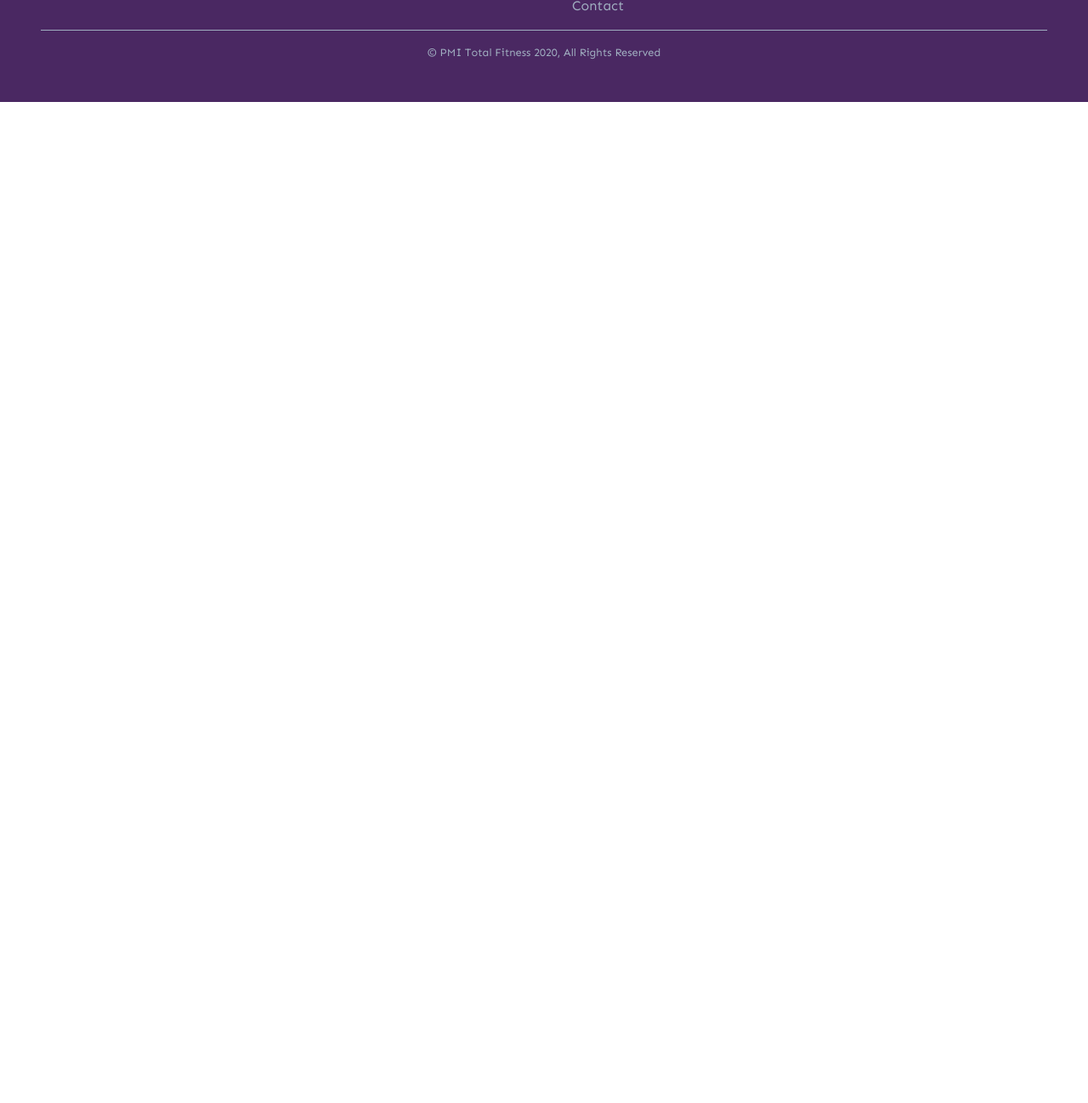
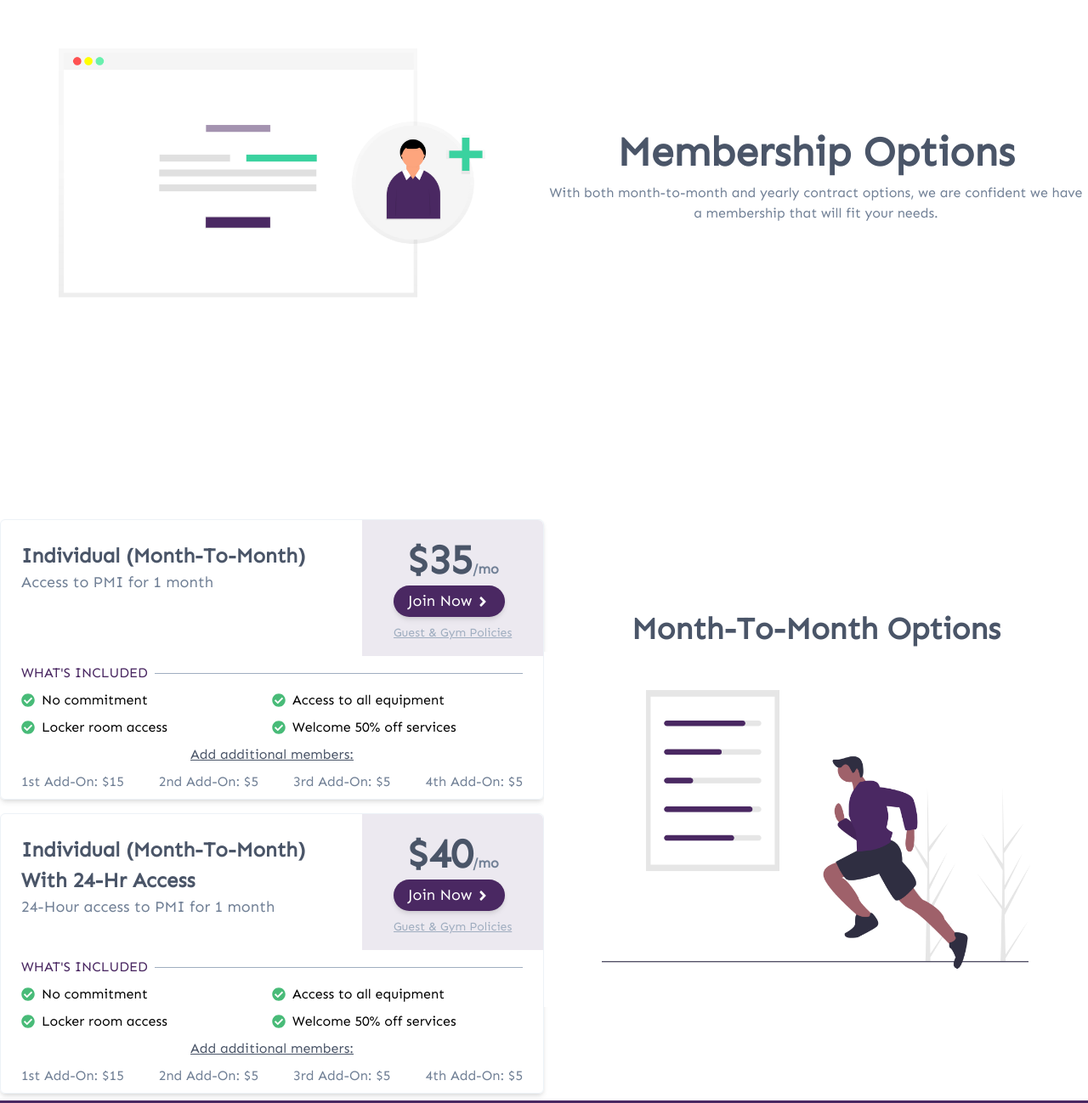
Before and after one commit to dchoinie/pmi-final, a Gatsby site: page /membership in a window 1280 px wide. Shown: the part 307-1605 px from the top of the page at 85% size. Before the commit the page ends 800 px from the top, so only its background shows below. Built offline with nearby package versions, Linux system fonts and the light colour scheme; Gatsby itself is replaced by a stand-in of ours.

Commit message:
Membership page work
Still finalizing design of membership page.

```diff
--- a/gatsby-config.js
+++ b/gatsby-config.js
@@ -23,6 +23,7 @@ module.exports = {
         path: `${__dirname}/src/images`,
       },
     },
+    `gatsby-plugin-favicon`,
     `gatsby-transformer-sharp`,
     `gatsby-plugin-sharp`,
     `gatsby-plugin-postcss`,
@@ -49,7 +50,7 @@ module.exports = {
         background_color: `#663399`,
         theme_color: `#663399`,
         display: `minimal-ui`,
-        // icon: `src/images/gatsby-icon.png`, // This path is relative to the root of the site.
+        icon: `src/favicon.png`,
       },
     },
     // this (optional) plugin enables Progressive Web App + Offline functionality
--- a/src/components/hero2.js
+++ b/src/components/hero2.js
@@ -32,7 +32,7 @@ const Hero2 = () => {
     }
   `)
   return (
-    <div className="flex h-screen relative">
+    <div className="flex h-screen relative hero-margin">
       <div
         className="hidden absolute lg:block"
         style={{
--- /dev/null
+++ b/src/components/joinButtons/contract.js
@@ -0,0 +1,7 @@
+import React from "react"
+
+const ContractBtn = () => {
+  return <div></div>
+}
+
+export default ContractBtn
--- /dev/null
+++ b/src/components/joinButtons/contract24.js
@@ -0,0 +1,7 @@
+import React from "react"
+
+const Contract24Btn = () => {
+  return <div></div>
+}
+
+export default Contract24Btn
--- /dev/null
+++ b/src/components/joinButtons/noContract.js
@@ -0,0 +1,20 @@
+import React from "react"
+import { FaAngleRight } from "react-icons/fa"
+
+const NoContractBtn = () => {
+  return (
+    <button
+      className="snipcart-add-item flex bg-primary text-white text-base whitespace-no-wrap lg:text-lg px-4 py-1 rounded-full shadow-md mr-2 border border-transparent focus:outline-none hover:bg-primary-light transition duration-150 ease-in-out"
+      data-item-id="m2m-base"
+      data-item-price="35.00"
+      data-item-url="/membership"
+      data-item-description="No long term commitment. Pay for 1 month of access to PMI, valid from the date of purchase"
+      data-item-name="Month-To-Month"
+      data-item-max-quantity="5"
+    >
+      Join Now <FaAngleRight className="self-center ml-1" />
+    </button>
+  )
+}
+
+export default NoContractBtn
--- /dev/null
+++ b/src/components/joinButtons/noContract24.js
@@ -0,0 +1,20 @@
+import React from "react"
+import { FaAngleRight } from "react-icons/fa"
+
+const NoContract24Btn = () => {
+  return (
+    <button
+      className="snipcart-add-item flex bg-primary text-white text-base whitespace-no-wrap lg:text-lg px-4 py-1 rounded-full shadow-md mr-2 border border-transparent focus:outline-none hover:bg-primary-light transition duration-150 ease-in-out"
+      data-item-id="m2m-base-24"
+      data-item-price="40.00"
+      data-item-url="/membership"
+      data-item-description="No long term commitment. Pay for 1 month of access to PMI, valid from the date of purchase. 24-hour access card included."
+      data-item-name="Month-To-Month (24 Hour Access)"
+      data-item-max-quantity="5"
+    >
+      Join Now <FaAngleRight className="self-center ml-1" />
+    </button>
+  )
+}
+
+export default NoContract24Btn
--- /dev/null
+++ b/src/components/joinButtons/special.js
@@ -0,0 +1,7 @@
+import React from "react"
+
+const SpecialBtn = () => {
+  return <div></div>
+}
+
+export default SpecialBtn
--- /dev/null
+++ b/src/components/joinButtons/special24.js
@@ -0,0 +1,7 @@
+import React from "react"
+
+const Special24Btn = () => {
+  return <div></div>
+}
+
+export default Special24Btn
--- /dev/null
+++ b/src/components/m2mMembership.js
@@ -0,0 +1,21 @@
+import React from "react"
+
+const M2MMebership = () => {
+  return (
+    <div>
+      <button
+        className="snipcart-add-item flex bg-primary text-white text-base whitespace-no-wrap lg:text-2xl px-4 py-1 rounded-full shadow mr-2 border border-transparent focus:outline-none hover:bg-primary-light transition duration-150 ease-in-out"
+        data-item-id="m2m-base"
+        data-item-price="35.00"
+        data-item-url="/membership"
+        data-item-description="No long term commitment. Pay for 1 month of access to PMI, valid from the day of purchase"
+        data-item-name="Month-To-Month"
+        data-item-max-quantity="5"
+      >
+        Month-To-Month
+      </button>
+    </div>
+  )
+}
+
+export default M2MMebership
--- a/src/components/membershipCard2.js
+++ b/src/components/membershipCard2.js
@@ -23,7 +23,7 @@ export default class membershipCard2 extends Component {
           <div className="flex flex-col items-center justify-between h-full">
             <div className="">
               <p className="text-center text-gray-500">Starting At:</p>
-              <p className="text-center text-5xl font-bold text-gray-700">
+              <p className="flex justify-center text-center text-5xl font-bold text-gray-700">
                 ${this.props.price}{" "}
                 <span className="text-lg self-center text-gray-600">/Mo</span>
               </p>
--- /dev/null
+++ b/src/components/pricingCard.js
@@ -0,0 +1,85 @@
+import React, { Component } from "react"
+import PropTypes from "prop-types"
+import { FaCheckCircle, FaAngleRight } from "react-icons/fa"
+import { Link } from "gatsby"
+
+export default class PricingCard extends Component {
+  static propTypes = {
+    title: PropTypes.string.isRequired,
+    desc: PropTypes.string.isRequired,
+    feat1: PropTypes.string.isRequired,
+    feat2: PropTypes.string.isRequired,
+    feat3: PropTypes.string.isRequired,
+    feat4: PropTypes.string.isRequired,
+    price: PropTypes.number.isRequired,
+    button: PropTypes.element.isRequired,
+  }
+
+  render() {
+    return (
+      <div className="shadow-md rounded-md my-2 border border-gray-200">
+        <div className="flex flex-col h-40">
+          <div className="flex h-full">
+            <div className="flex flex-col w-2/3 p-6">
+              <h2 className="text-2xl font-bold text-gray-700">
+                {this.props.title}
+              </h2>
+              <p className="text-lg text-gray-600">{this.props.desc}</p>
+            </div>
+            <div className="flex flex-col w-1/3 items-center justify-center bg-background rounded-tr-md">
+              <h2 className="text-5xl text-gray-700 font-extrabold leading-tight">
+                ${this.props.price}
+                <span className="text-base text-gray-600">/mo</span>
+              </h2>
+              <div className="flex justify-center mb-2">
+                {this.props.button}
+              </div>
+              <Link to="/" className="text-sm text-gray-500 underline">
+                Guest &amp; Gym Policies
+              </Link>
+            </div>
+          </div>
+        </div>
+        <div className="flex flex-col">
+          <div className="flex w-full px-6 my-2">
+            <p className="whitespace-no-wrap text-primary uppercase">
+              What's Included
+            </p>
+            <div className="border-t border-gray-500 w-full self-center ml-2"></div>
+          </div>
+          <div className="grid grid-cols-2 row-gap-2 px-6">
+            <div className="flex">
+              <FaCheckCircle className="text-green-500 self-center mr-2" />
+              <p>{this.props.feat1}</p>
+            </div>
+            <div className="flex">
+              <FaCheckCircle className="text-green-500 self-center mr-2" />
+              <p>{this.props.feat2}</p>
+            </div>
+            <div className="flex">
+              <FaCheckCircle className="text-green-500 self-center mr-2" />
+              <p>{this.props.feat3}</p>
+            </div>
+            <div className="flex">
+              <FaCheckCircle className="text-green-500 self-center mr-2" />
+              <p>{this.props.feat4}</p>
+            </div>
+          </div>
+        </div>
+        <div className="flex flex-col px-6 py-2">
+          <div className="flex flex-col">
+            <p className="text-gray-700 text-center mb-2 underline">
+              Add additional members:
+            </p>
+            <div className="flex justify-between text-gray-600">
+              <div className="flex">1st Add-On: $15</div>
+              <div className="flex">2nd Add-On: $5</div>
+              <div className="flex">3rd Add-On: $5</div>
+              <div className="flex">4th Add-On: $5</div>
+            </div>
+          </div>
+        </div>
+      </div>
+    )
+  }
+}
--- a/src/pages/membership.js
+++ b/src/pages/membership.js
@@ -1,8 +1,92 @@
 import React from "react"
+import { graphql } from "gatsby"
 import Layout from "../components/layout"
+import Img from "gatsby-image"
+import PricingCard from "../components/pricingCard"
+import NoContractBtn from "../components/joinButtons/noContract"
+import NoContract24Btn from "../components/joinButtons/noContract24"
 
-const Membership = () => {
-  return <Layout></Layout>
+export const MembershipImage = graphql`
+  {
+    addUser: file(relativePath: { eq: "people/undraw_add_user_ipe3.png" }) {
+      childImageSharp {
+        fluid {
+          src
+          srcSet
+          ...GatsbyImageSharpFluid
+        }
+      }
+    }
+    m2m: file(relativePath: { eq: "people/undraw_fitness_stats_sht6.png" }) {
+      childImageSharp {
+        fluid {
+          src
+          srcSet
+          ...GatsbyImageSharpFluid
+        }
+      }
+    }
+  }
+`
+
+const Membership = ({ data }) => {
+  return (
+    <Layout>
+      <div className="relative">
+        <div className="max-w-screen-xl mx-auto px-4 lg:px-0 py-12 lg:py-0">
+          <div className="flex flex-col lg:flex-row w-full h-screen">
+            <div className="flex w-1/2">
+              <Img
+                fluid={data.addUser.childImageSharp.fluid}
+                className="w-full self-center"
+              />
+            </div>
+            <div className="flex flex-col w-1/2 self-center">
+              <div className="flex flex-col self-center items-center w-full">
+                <h2 className="text-5xl font-extrabold text-gray-700">
+                  Membership Options
+                </h2>
+                <p className="text-gray-600 text-center">
+                  With both month-to-month and yearly contract options, we are
+                  confident we have a membership that will fit your needs.
+                </p>
+              </div>
+            </div>
+          </div>
+          <div className="flex">
+            <div className="flex flex-col w-1/2 h-full">
+              <PricingCard
+                title="Individual (Month-To-Month)"
+                desc="Access to PMI for 1 month"
+                price="35"
+                feat1="No commitment"
+                feat2="Access to all equipment"
+                feat3="Locker room access"
+                feat4="Welcome 50% off services"
+                button={<NoContractBtn />}
+              />
+              <PricingCard
+                title="Individual (Month-To-Month) With 24-Hr Access"
+                desc="24-Hour access to PMI for 1 month"
+                price="40"
+                feat1="No commitment"
+                feat2="Access to all equipment"
+                feat3="Locker room access"
+                feat4="Welcome 50% off services"
+                button={<NoContract24Btn />}
+              />
+            </div>
+            <div className="flex flex-col items-center w-1/2 self-center">
+              <h2 className="text-4xl font-extrabold text-gray-700">
+                Month-To-Month Options
+              </h2>
+              <Img fluid={data.m2m.childImageSharp.fluid} className="w-full" />
+            </div>
+          </div>
+        </div>
+      </div>
+    </Layout>
+  )
 }
 
 export default Membership
--- a/src/styles/global.css
+++ b/src/styles/global.css
@@ -5,10 +5,6 @@
 }
 
 @tailwind components;
-
-.hero-margin {
-  margin-top: -78.31px;
-}
 
 @media screen and (min-width: 1024px) {
   .hero-margin {
--- a/tailwind.config.js
+++ b/tailwind.config.js
@@ -15,6 +15,7 @@ module.exports = {
       },
       height: {
         "screen-50": "50vh",
+        half: "50%",
       },
       fontSize: {
         huge: "3.5rem",
@@ -22,6 +23,9 @@ module.exports = {
       inset: {
         "-6": "-1.5rem",
       },
+      maxWidth: {
+        "50": "50%",
+      },
     },
   },
   variants: {},
```
Also changed, not shown: package.json (+4 -3 lines), src/favicon.png (added), src/images/people/undraw_Credit_card_3ed6.png (added), src/images/people/undraw_add_user_ipe3.png (added), 1 other file.
